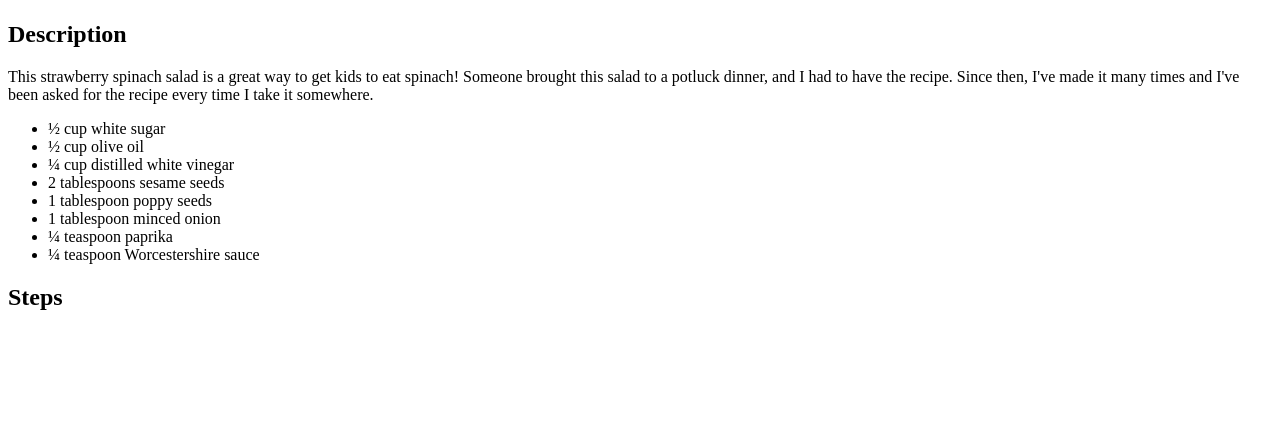
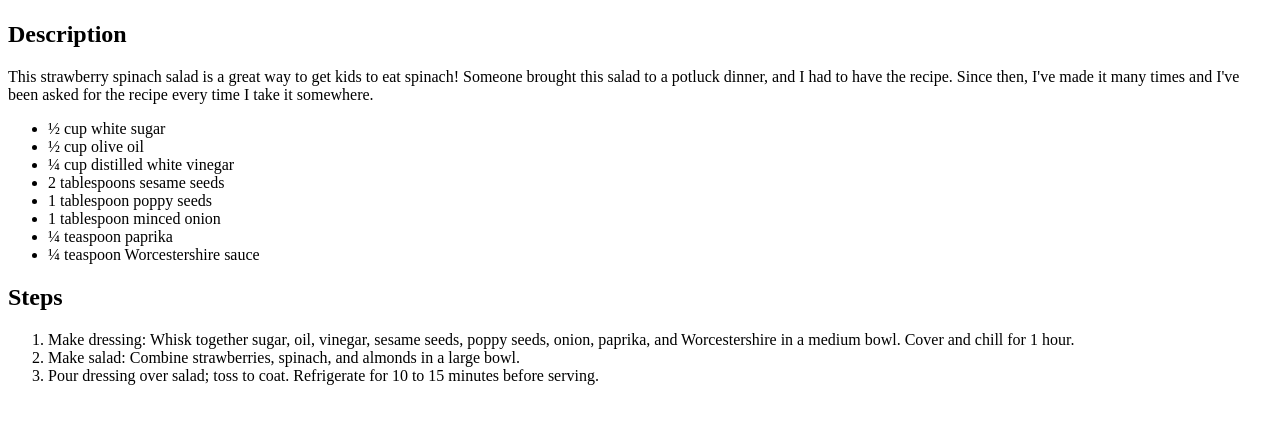
Before and after one commit to erenvatansever03/odin-recipes, a plain HTML site: page recipes/strawberry_spinach.html in a window 1280 px wide. Shown: the part 99-522 px from the top of the page. Drawn offline with Linux system fonts and the light colour scheme.

Commit message:
added steps for teh recipes

```diff
--- a/recipes/strawberry_spinach.html
+++ b/recipes/strawberry_spinach.html
@@ -29,5 +29,13 @@
    <li> ¼ teaspoon Worcestershire sauce</li>
     </ul>
     <h2>Steps</h2>
+    <ol>
+<li> Make dressing: Whisk together sugar, oil, vinegar, sesame seeds, poppy seeds, onion, paprika, and Worcestershire in a medium bowl. Cover and chill for 1 hour.</li>
+
+<li>Make salad: Combine strawberries, spinach, and almonds in a large bowl.</li>
+
+<li>Pour dressing over salad; toss to coat. Refrigerate for 10 to 15 minutes before serving.</li>
+</ol>
+
 </body>
 </html>
```
Also changed, not shown: recipes/glazed_carrots.html (+5 -0 lines), recipes/mint_chicken.html (+5 -0 lines).
